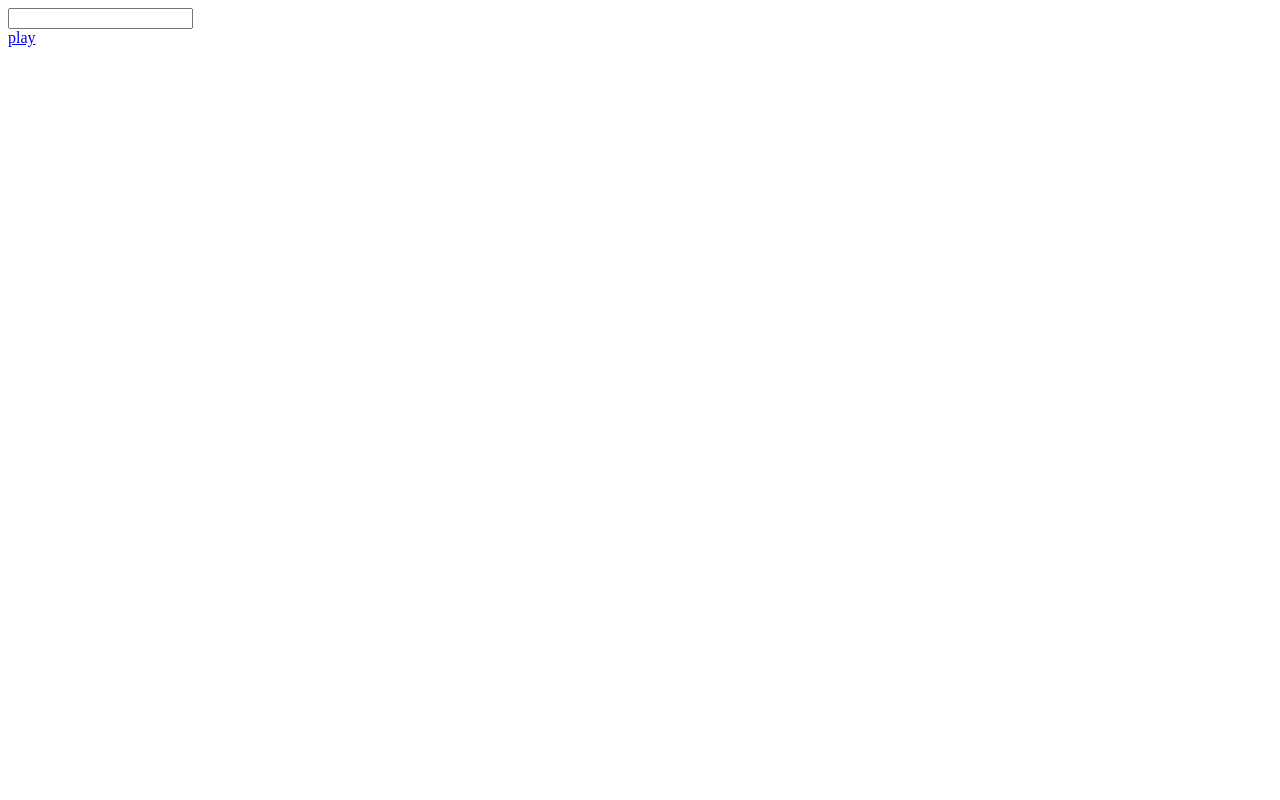
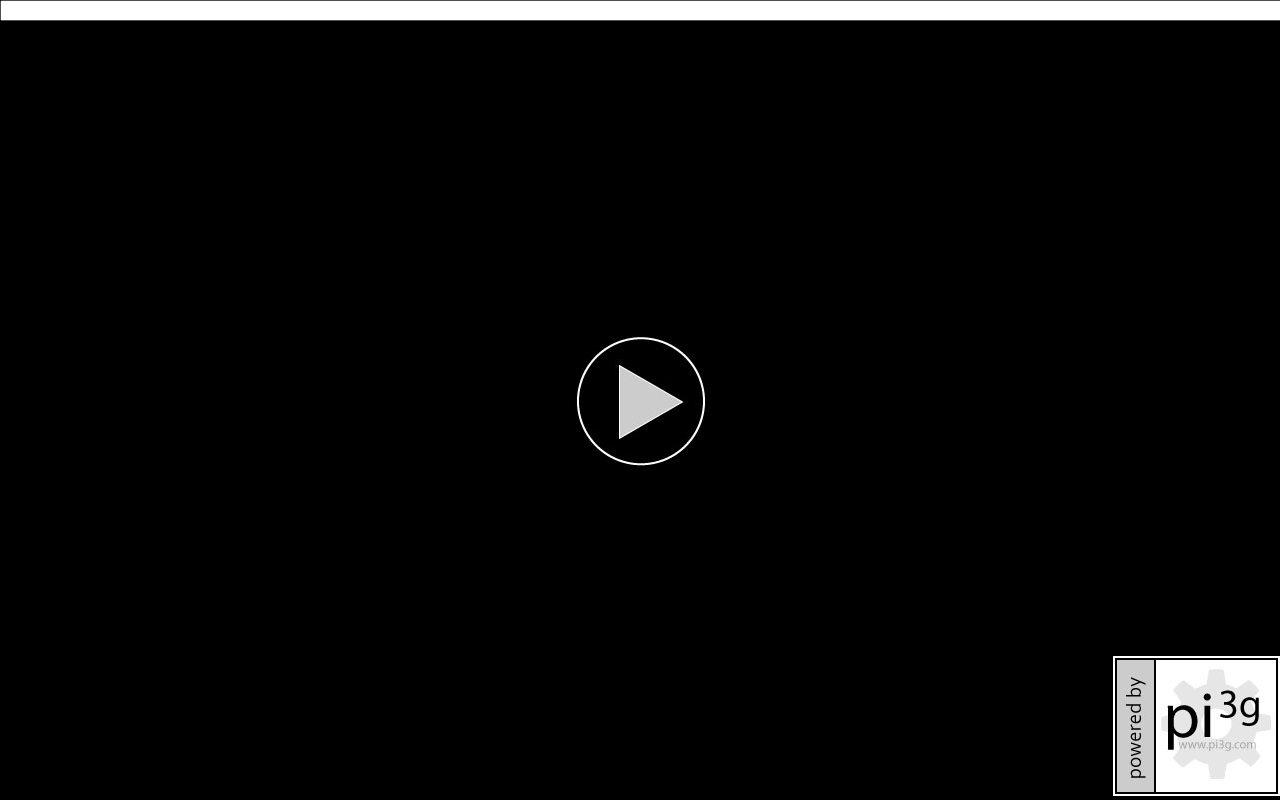
Before and after one commit to pi3g/pivid, a plain HTML site: page node/playbutton.html in a window 1280 px wide. Drawn offline with nearby package versions, Linux system fonts and the light colour scheme.

Commit message:
first work on client ui

```diff
--- a/node/client.js
+++ b/node/client.js
@@ -42,5 +42,15 @@ function play() {
 		console.log("html5");
 		url = '/video/play/html5/' + vid;
 	}
-	$.get(url);
+	$.get(url, function(data, text){
+		console.log(data);
+		console.log(text);
+		if (data == 'OK') {
+			var pause = $('<a href="#" onclick="pause();" class="control-button"><img src="img/pause.jpg" alt="pause" /></a>');
+			$('.control-button').replaceWith(pause);
+		}
+	});
 };
+
+function pause() {
+};
--- a/node/playbutton.html
+++ b/node/playbutton.html
@@ -3,12 +3,14 @@
 	<head>
 		<meta charset="utf-8" />
 		<script src="http://code.jquery.com/jquery-latest.js"></script>
+		<link href="style.css" rel="stylesheet" type="text/css">
 	</head>
 	<body>
 		<form id='novidform'>
 			<input id='vidurl' />
 		</form>
-		<a href="#" onclick="play();">play</a>
+		<a href="#" onclick="play();" class='control-button'><img src='img/play.jpg' alt='play' /></a>
 		<script src="client.js"></script>
+		<a href='http://pi3g.com' id='powered-by'><img src='img/pi3g.jpg' alt='Powered by pi3g' /></a>
 	</body>
 </html>
--- /dev/null
+++ b/node/style.css
@@ -0,0 +1,24 @@
+body {
+	background: black;
+}
+
+#powered-by {
+	position: fixed;
+	bottom: 0;
+	right: 0;
+}
+
+.control-button {
+	position: fixed;
+	top: 50%;
+	left: 50%;
+	margin-left: -65px;
+	margin-top: -65px;
+}
+
+#vidurl {
+	position: fixed;
+	width: 100%;
+	top: 0;
+	left: 0;
+}
```
Also changed, not shown: node/img/pause.jpg (added), node/img/pi3g.jpg (added), node/img/play.jpg (added).
